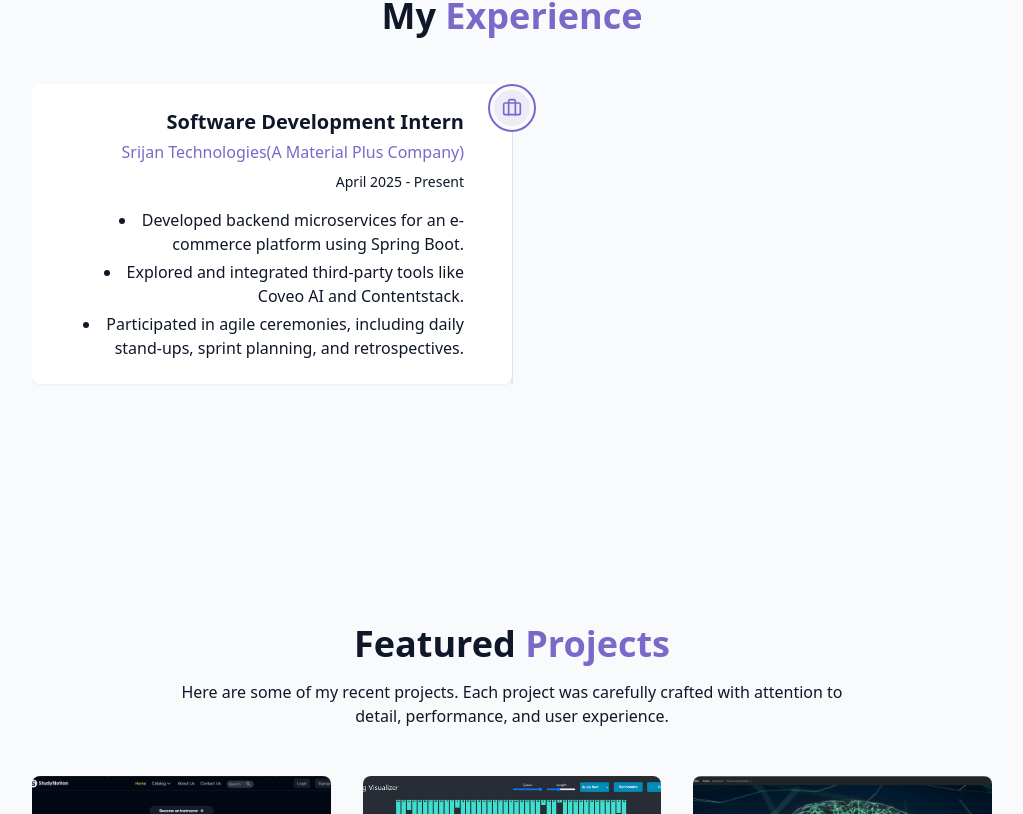
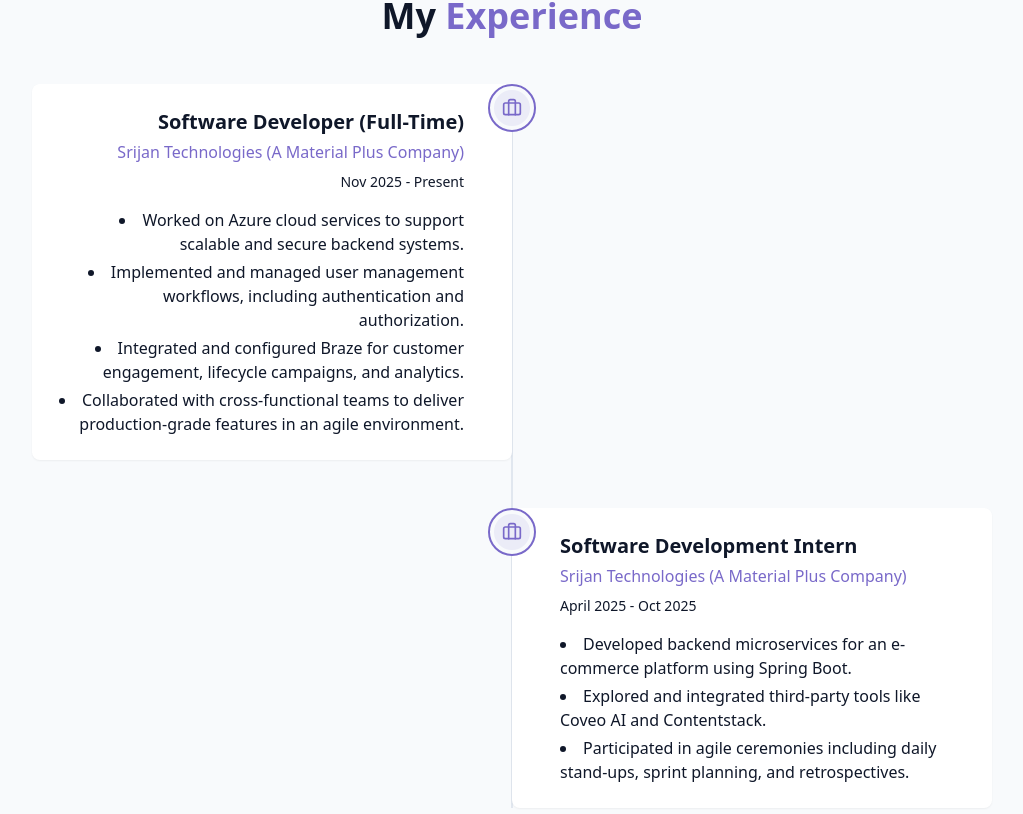
Before and after one commit to Rohan1883/Portfolio, a React (Vite) app: page / in a window 1280 px wide. Shown: the part 3086-3900 px from the top of the page, without its empty margins (128-1151 px from the left). Built offline with nearby package versions, Linux system fonts and the light colour scheme; the HTML template or start-up script is replaced by a standard one.

Commit message:
Updated Experience Section

```diff
--- a/src/Components/ExperienceSection.jsx
+++ b/src/Components/ExperienceSection.jsx
@@ -4,16 +4,27 @@
 const experienceData = [
   {
     id: 1,
+    role: "Software Developer (Full-Time)",
+    company: "Srijan Technologies (A Material Plus Company)",
+    duration: "Nov 2025 - Present",
+    description: [
+      "Worked on Azure cloud services to support scalable and secure backend systems.",
+      "Implemented and managed user management workflows, including authentication and authorization.",
+      "Integrated and configured Braze for customer engagement, lifecycle campaigns, and analytics.",
+      "Collaborated with cross-functional teams to deliver production-grade features in an agile environment.",
+    ],
+  },
+  {
+    id: 2,
     role: "Software Development Intern",
-    company: "Srijan Technologies(A Material Plus Company)",
-    duration: "April 2025 - Present",
+    company: "Srijan Technologies (A Material Plus Company)",
+    duration: "April 2025 - Oct 2025",
     description: [
       "Developed backend microservices for an e-commerce platform using Spring Boot.",
       "Explored and integrated third-party tools like Coveo AI and Contentstack.",
-      "Participated in agile ceremonies, including daily stand-ups, sprint planning, and retrospectives.",
+      "Participated in agile ceremonies including daily stand-ups, sprint planning, and retrospectives.",
     ],
   },
-  // Add more experience items here
 ];
 
 export const ExperienceSection = () => {
@@ -43,7 +54,9 @@
               {/* Content Card */}
               <div
                 className={`w-full md:w-1/2 p-6 bg-card rounded-lg shadow-xs card-hover ${
-                  index % 2 === 0 ? "md:pr-12 md:text-right" : "md:pl-12 md:ml-auto md:text-left"
+                  index % 2 === 0
+                    ? "md:pr-12 md:text-right"
+                    : "md:pl-12 md:ml-auto md:text-left"
                 }`}
               >
                 <h3 className="text-xl font-semibold mb-1">{item.role}</h3>
@@ -51,7 +64,11 @@
                 <p className="text-sm text-muted-foreground mb-4">
                   {item.duration}
                 </p>
-                <ul className={`list-disc list-inside space-y-1 text-muted-foreground ${index % 2 === 0 ? "md:text-right" : "md:text-left"}`}>
+                <ul
+                  className={`list-disc list-inside space-y-1 text-muted-foreground ${
+                    index % 2 === 0 ? "md:text-right" : "md:text-left"
+                  }`}
+                >
                   {item.description.map((point, i) => (
                     <li key={i}>{point}</li>
                   ))}
```
Also changed, not shown: 1 other file (tests, documents, lock files or other folders).
